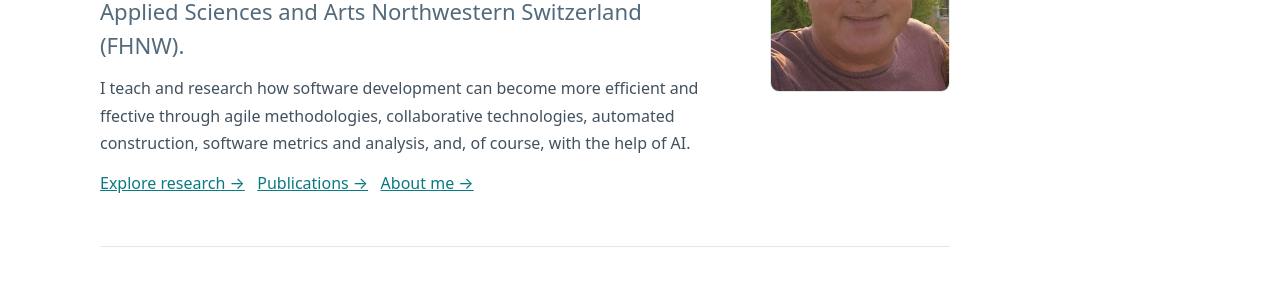
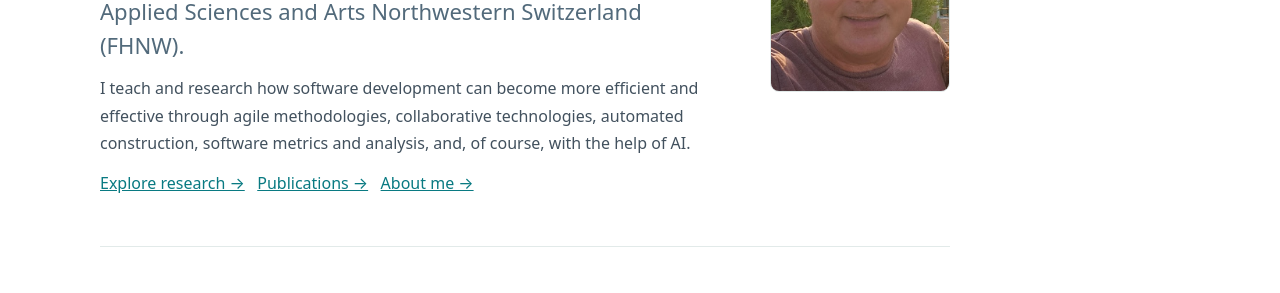
Before and after one commit to martinkropp/martinkropp.github.io, a Jekyll site: the page built from index.md, in a window 1280 px wide and 900 px high. Shown: the part 282-575 px from the top of the window. Built offline with Jekyll 4.4.1, drawn with Linux system fonts in a browser that asks for light colours.

Commit message:
fix typo

```diff
--- a/index.md
+++ b/index.md
@@ -9,7 +9,7 @@ description: Martin Kropp — software engineering research, teaching and academ
 <div class="hero-content">
 <h1>Martin Kropp</h1>
 <p class="lead">Professor of Software Engineering at the University of Applied Sciences and Arts Northwestern Switzerland (FHNW).</p>
-<p>I teach and research how software development can become more efficient and ffective through agile methodologies, collaborative technologies, automated construction, software metrics and analysis, and, of course, with the help of AI.</p>
+<p>I teach and research how software development can become more efficient and effective through agile methodologies, collaborative technologies, automated construction, software metrics and analysis, and, of course, with the help of AI.</p>
 <p><a href="/research">Explore research →</a> &nbsp; <a href="/publications">Publications →</a> &nbsp; <a href="/about">About me →</a></p>
 </div>
 <img class="hero-portrait" src="{{ '/me.jpg' | relative_url }}" alt="Portrait of Martin Kropp" loading="eager" decoding="async">
```
